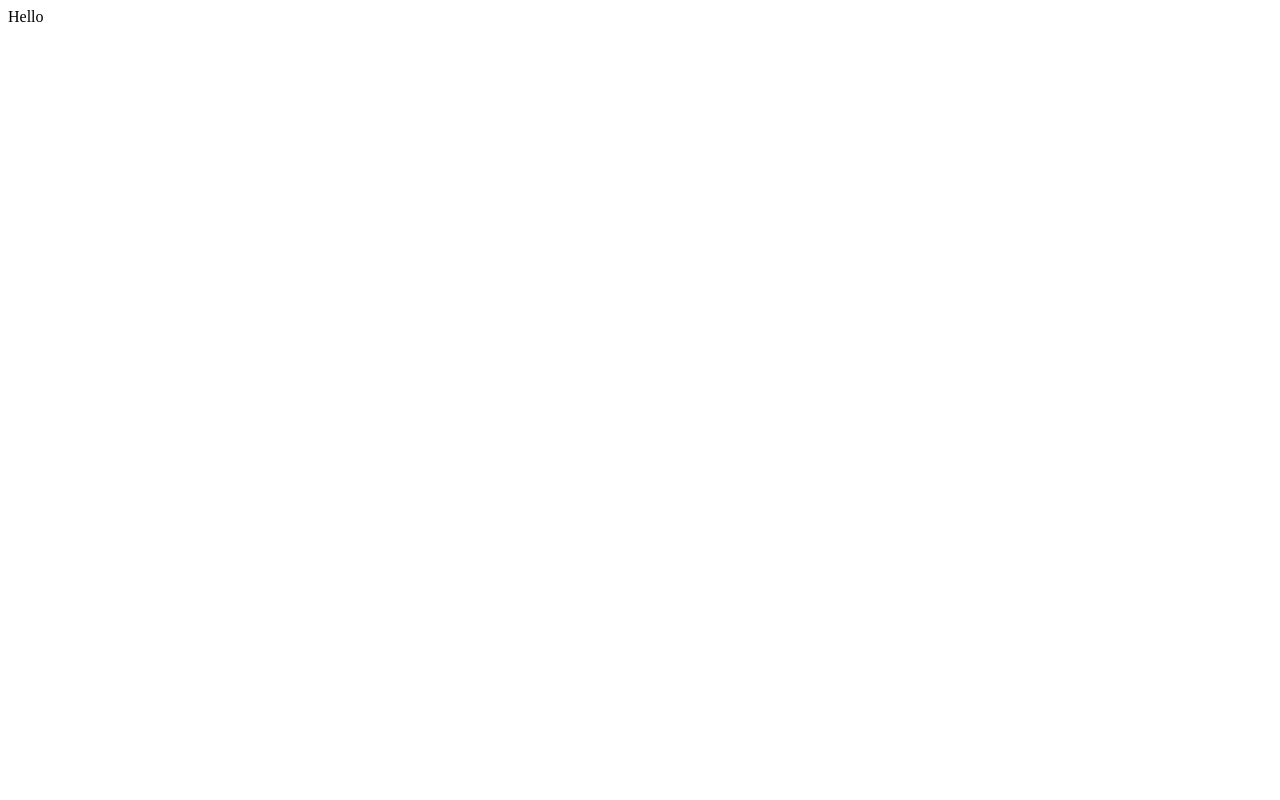
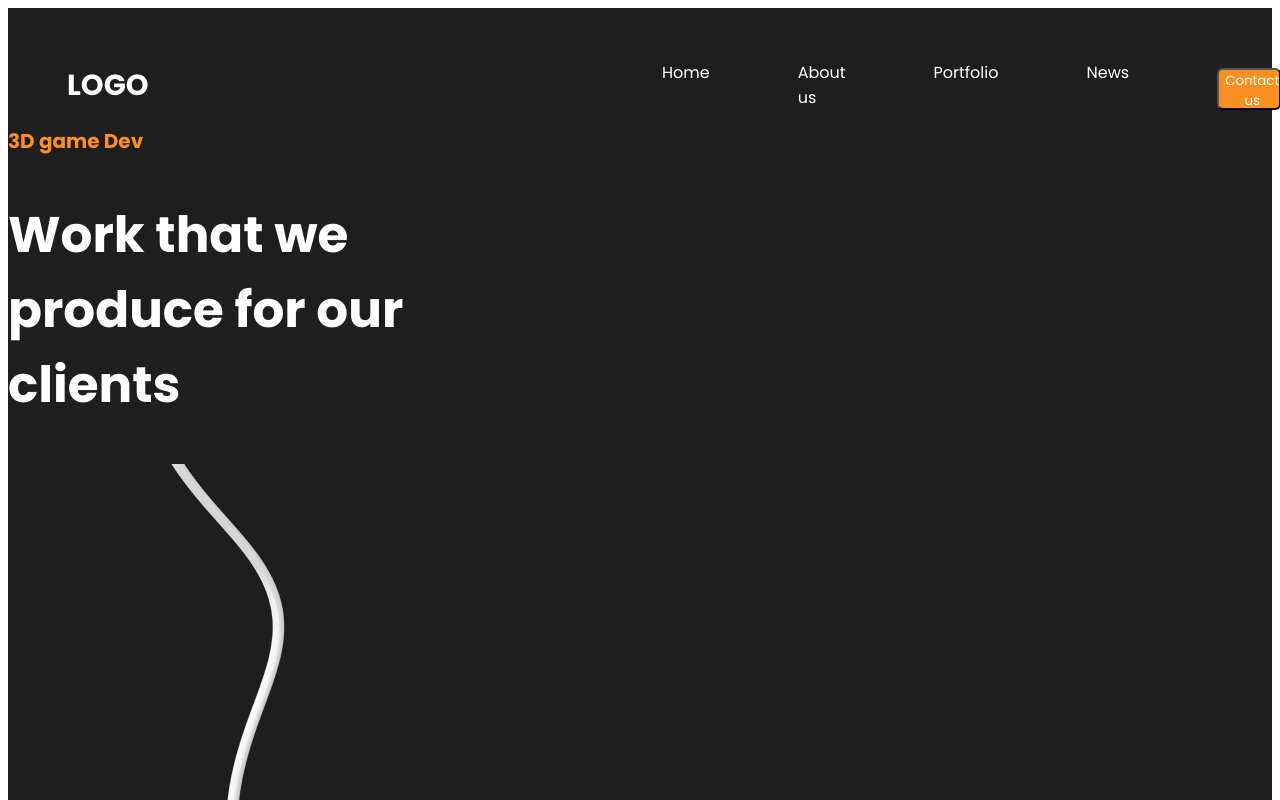
Before and after one commit to Gorenkovaa28/Gaming_platform, a plain HTML site: page kursovaya.html in a window 1280 px wide. Shown: the top 800 px of the page. Drawn offline with Linux system fonts and the light colour scheme.

Commit message:
кривой хеддер и накиданные элементы первой секции

```diff
--- a/kursovaya.html
+++ b/kursovaya.html
@@ -4,8 +4,31 @@
     <meta charset="UTF-8">
     <meta name="viewport" content="width=device-width, initial-scale=1.0">
     <title>Gaming platform</title>
+    <link rel="stylesheet" href="style.css">
+    <link rel="preconnect" href="https://fonts.googleapis.com">
+<link rel="preconnect" href="https://fonts.gstatic.com" crossorigin>
+<link href="https://fonts.googleapis.com/css2?family=Old+Standard+TT:ital,wght@0,400;0,700;1,400&family=Poppins:ital,wght@0,100;0,200;0,300;0,400;0,500;0,600;0,700;0,800;0,900;1,100;1,200;1,300;1,400;1,500;1,600;1,700;1,800;1,900&display=swap" rel="stylesheet">
 </head>
 <body>
-    <div>Hello</div>
+    <header>
+        <div class="head">
+            <div class="logo">logo</div>
+            <ul class="menu">
+                <li>Home</li>
+                <li>About us</li>
+                <li>Portfolio</li>
+                <li>News</li>
+            </ul>
+            <button type="button" class="contact">Contact us</button>
+        </div>
+    </header>
+    <section class="sec1">
+        <div class="container">
+            <div class="game-dev">3D game Dev</div>
+            <h1>Work that we produce for our clients</h1>
+            <img src="./imgs/joy_stick 1.png" alt="joy_stick" class="joystick">
+            <p class="description1">Lorem Ipsum is simply dummy text of the printing and typesetting industry. Lorem Ipsum has been the industry's standard.</p>
+        </div>
+    </section>
 </body>
 </html>
--- /dev/null
+++ b/style.scss
@@ -0,0 +1,83 @@
+$accent-color: #FA9021;
+$font-family: Poppins;
+$main-txt-color: white;
+$bg-color: #1E1E1E;
+$bold: bold;
+
+*
+{
+    font-family: $font-family;
+}
+.container
+{
+    max-width: 1146px;
+}
+header
+{
+    background-color: $bg-color;
+    color: $main-txt-color;
+}
+.logo
+{
+    font-size: 29px;
+    text-transform: uppercase;
+    margin-top: 37px;
+    margin-right: 513.41px;
+    width: 82px;
+    font-weight: $bold;
+}
+.menu
+{
+    list-style-type: none;
+    display: flex;
+    flex-direction: row;
+    margin-top: 52px;
+    padding-left: 0;
+    li
+    {
+        margin-right: 88px;
+    }
+
+}
+
+.contact
+{
+    background-color: $accent-color;
+    width: 131.7px;
+    height: 41.34px;
+    border-radius: 6px;
+    color: $main-txt-color;
+    margin-top: 44px;
+    padding-right: 0;
+}
+.head
+{
+    max-width: 1146px;
+    margin: 0 auto;
+    display: flex;
+    justify-content: space-between;
+    align-items: center;
+}
+.sec1
+{
+    background-color: $bg-color;
+}
+.game-dev
+{
+    color: $accent-color;
+    font-weight: $bold;
+    font-size: 20px;
+}
+h1
+{
+    font-size: 50px;
+    font-weight: $bold;
+    color: $main-txt-color;
+    width: 479.63px;
+}
+.description1
+{
+    color: $main-txt-color;
+    font-weight: medium;
+    width: 527px;
+}
```
Also changed, not shown: imgs/joy_stick 1.png (added), style.css (added), 1 other file.
